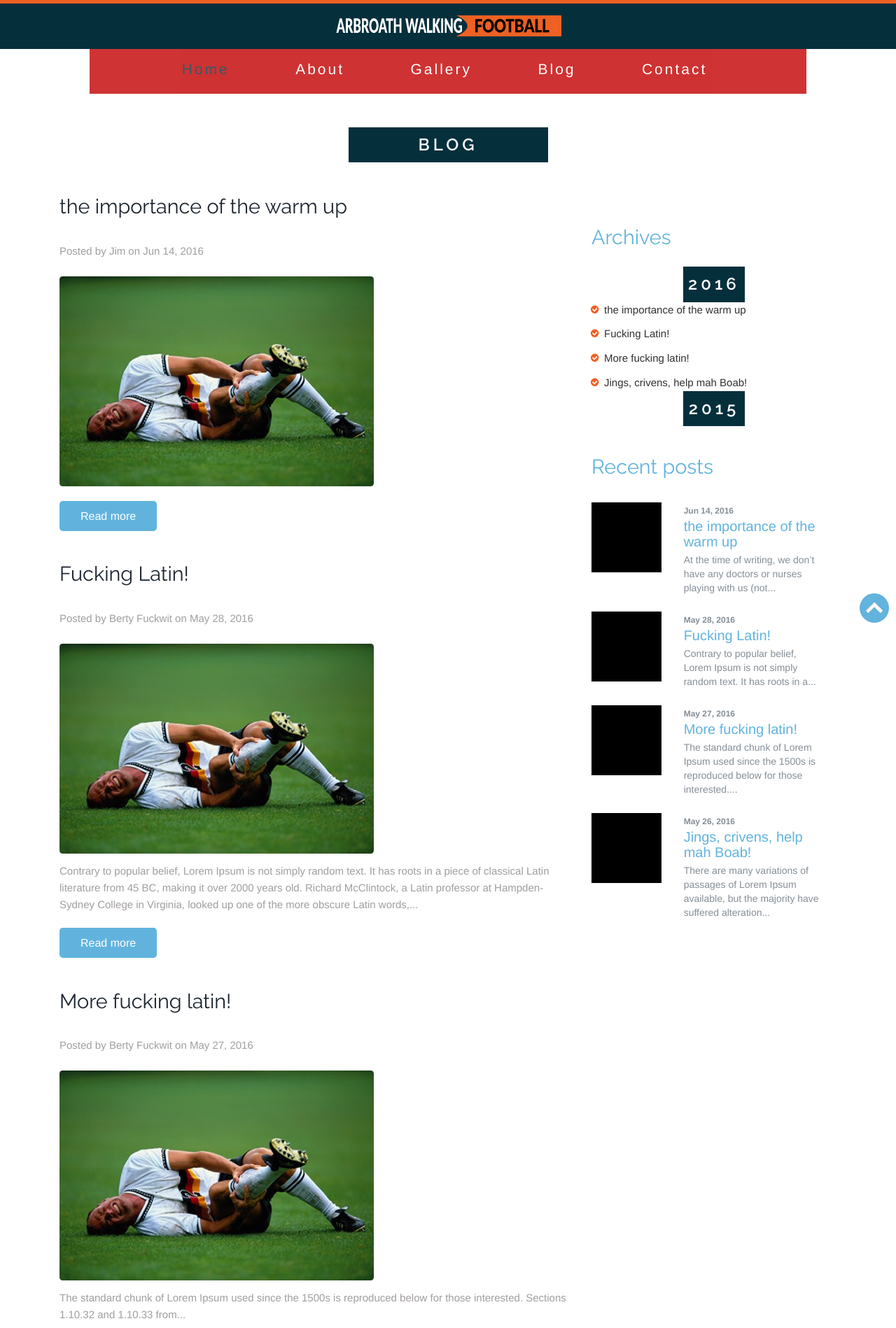
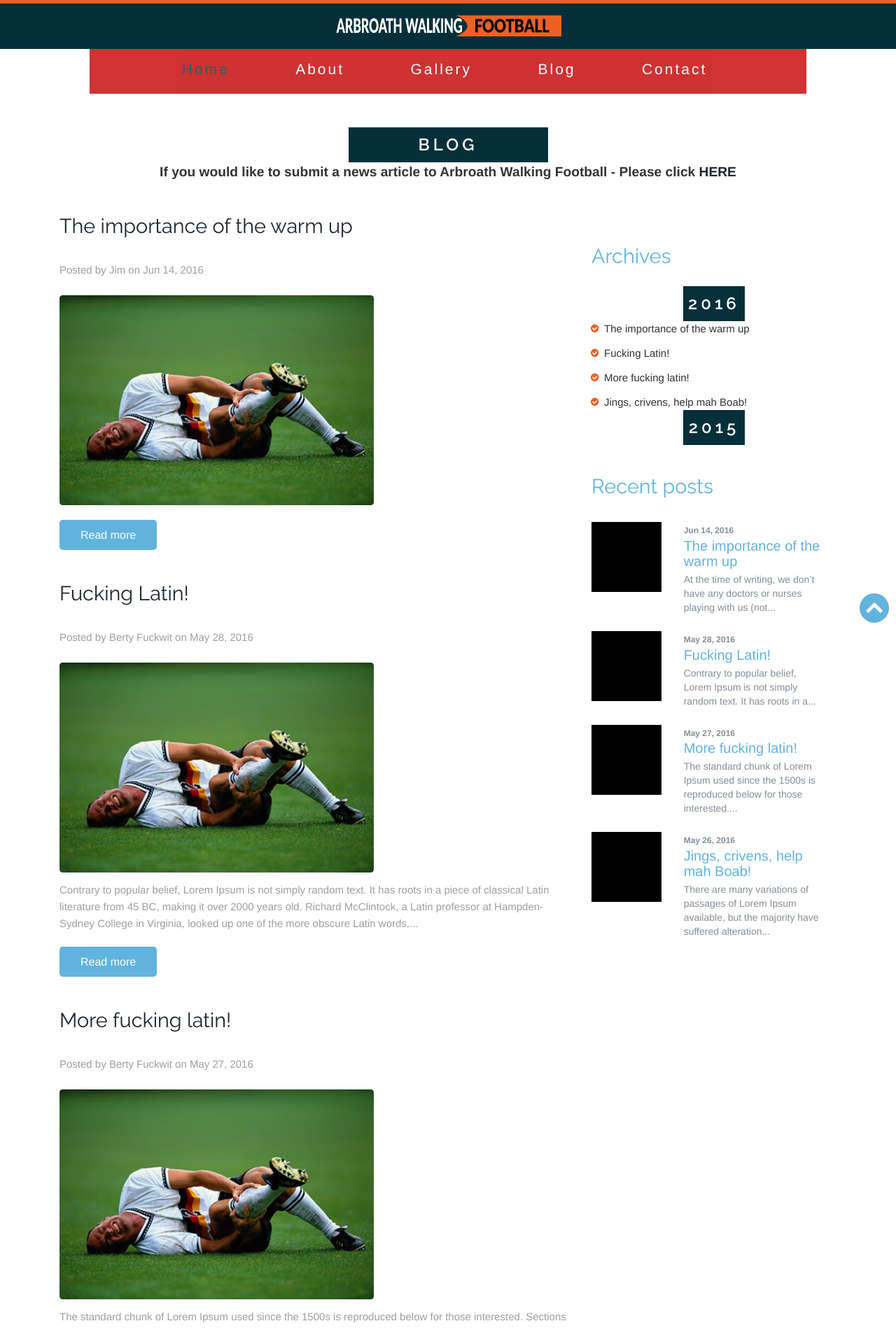
Before and after one commit to jimbo64/wf, a Jekyll site: the page built from blog/index.html, in a window 1280 px wide. Shown: the top 1898 px of the page at 70% size. Built offline with Jekyll 4.4.1, drawn with Linux system fonts in a browser that asks for light colours; nearby versions of some CDN libraries; the list of posts is cut into pages by our own code.

Commit message:
added submit article page

```diff
--- a/blog/index.html
+++ b/blog/index.html
@@ -7,6 +7,9 @@ comments: true
 		<div class="container">
 			<div class="blog-main">
 				<h3>BLOG</h3>
+
+				<div class="aboutp">If you would like to submit a news article to Arbroath Walking Football - Please click <a href="submitarticle.html">HERE</a>
+				</div>
 				<div class="blog-top">
 				  <div class="col-md-8 blog-left">
             {% for post in paginator.posts %}
--- a/css/style.css
+++ b/css/style.css
@@ -292,7 +292,7 @@ ul.nav{
 /*--end-email-thanks--*/
 /*--aboutplayer--*/
 .aboutp {
-	font-weight: bolder;
+	font-weight: bold;
 	font-size: larger;
 	text-align: center;
 
@@ -1681,6 +1681,7 @@ img.port-pic {
 	width: 15%;
 	float: none;
 	margin: 0 auto;
+
 }
 .col-md-10.cmts-main-right {
 	width: 97%;
```
Also changed, not shown: _posts/2016-05-24-importance-of-the-warm-up.md (+1 -1 lines), blog/submitarticle.html (added, +14 -0 lines).
